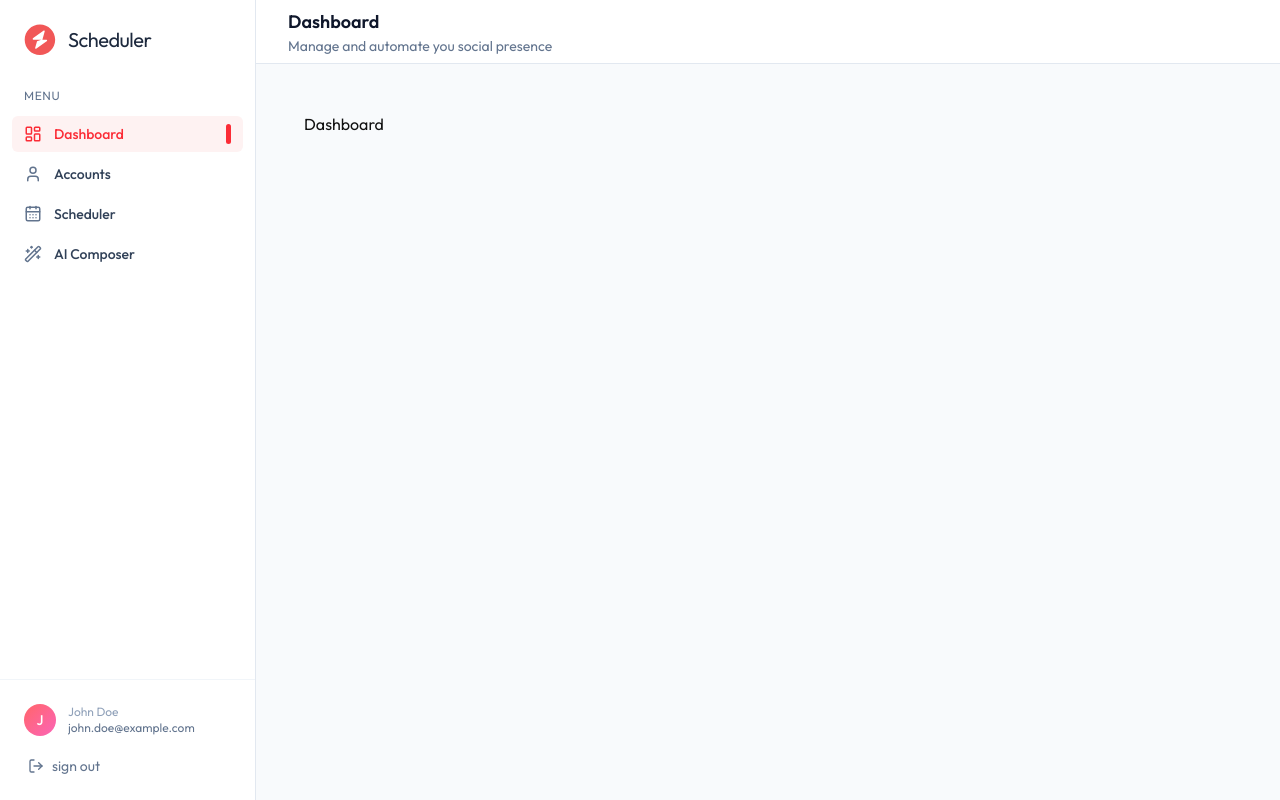
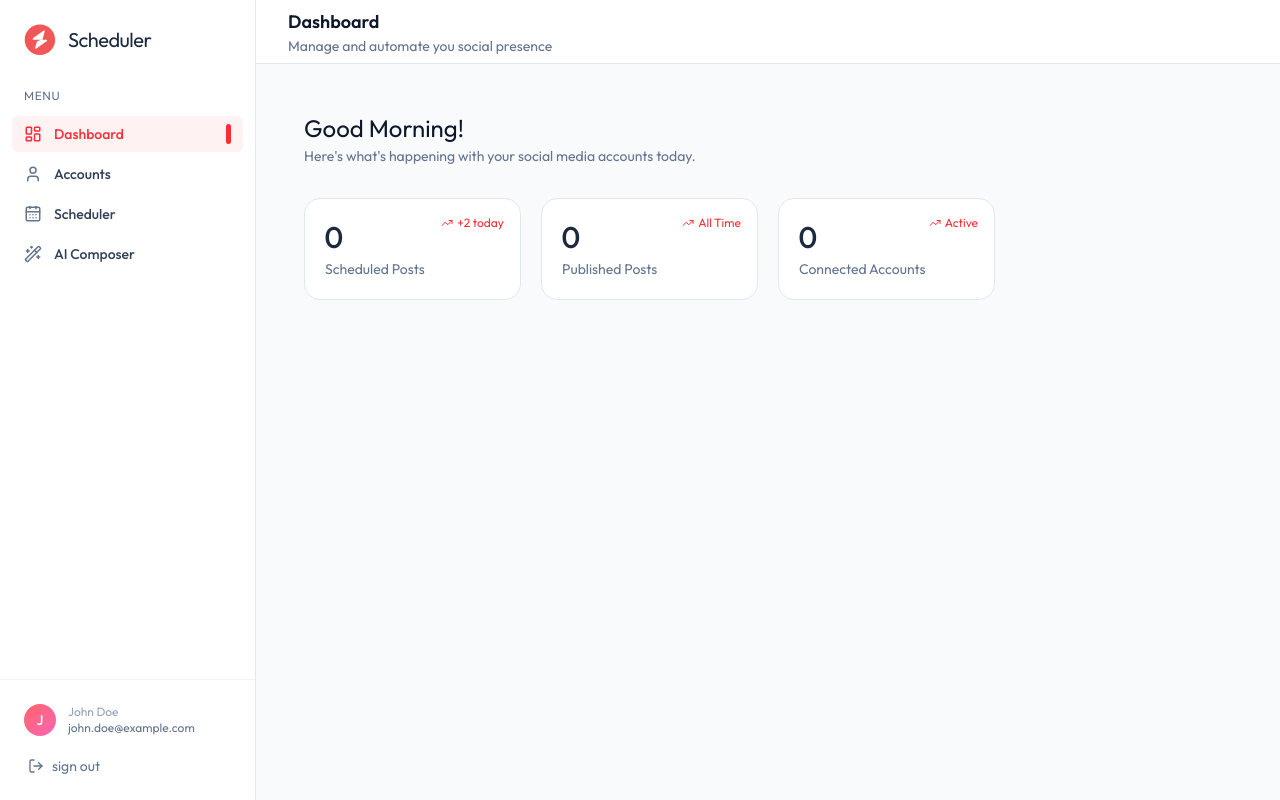
Before and after one commit to naimsheikh8020/Social-Media-Automation-Platform, a React (Vite) app in the folder Frontend/: page /dashboard in a window 1280 px wide. Built offline with nearby package versions, Linux system fonts and the light colour scheme.

Commit message:
dashboard card added

```diff
--- a/Frontend/src/pages/Dashboard.tsx
+++ b/Frontend/src/pages/Dashboard.tsx
@@ -1,7 +1,55 @@
+import { CheckCircleIcon, ClockIcon, Share2Icon, TrendingUpIcon } from "lucide-react"
+import { useState } from "react"
 
 const Dashboard = () => {
+  const [stats, setStats] = useState({scheduled:0, published:0, connectedAccounts:0})
+  const [activities, setActivities] = useState<any[]>([])
+  const statCards = [
+    {
+      label: "Scheduled Posts",
+      value: stats.scheduled,
+      icon: ClockIcon,
+      trend: "+2 today"
+    },
+    {
+      label: "Published Posts",
+      value: stats.published,
+      icon: CheckCircleIcon,
+      trend: "All Time"
+    },
+    {
+      label: "Connected Accounts",
+      value: stats.connectedAccounts,
+      icon: Share2Icon,
+      trend: "Active"
+    }
+
+  ]
   return (
-    <div>Dashboard</div>
+    <div className="space-y-8">
+      {/* Welcome Bar */}
+      <div>
+        <h2 className="text-2xl text-slate-900">Good Morning! </h2>
+        <p className="text-slate-500 text-sm mt-0.5">Here's what's happening with your social media accounts today.</p>
+      </div>
+
+      {/* Stat Cards */}
+      <div className="grid grid-cols-1 md:grid-cols-2 lg:grid-cols-4 gap-5">
+        {statCards.map((card, index) => (
+          <div key={index} className="bg-white hover:bg-red-50 relative border border-slate-200 rounded-2xl p-5 hover:border-red-200 transition-all">
+            <div className="flex items-center justify-between">
+              <div className="text-3xl font-medium text-slate-800 tabular-nums">{card.value}</div>
+              <div className="text-xs absolute right-4 top-4 text-red-500 flex items-center gap-1">
+                <TrendingUpIcon className="size-3" />
+                {card.trend}
+              </div>
+            </div>
+            <p className="text-sm text-slate-500 mt-1">{card.label}</p>
+          </div>
+        ))}
+      </div>
+
+    </div>
   )
 }
 
```
